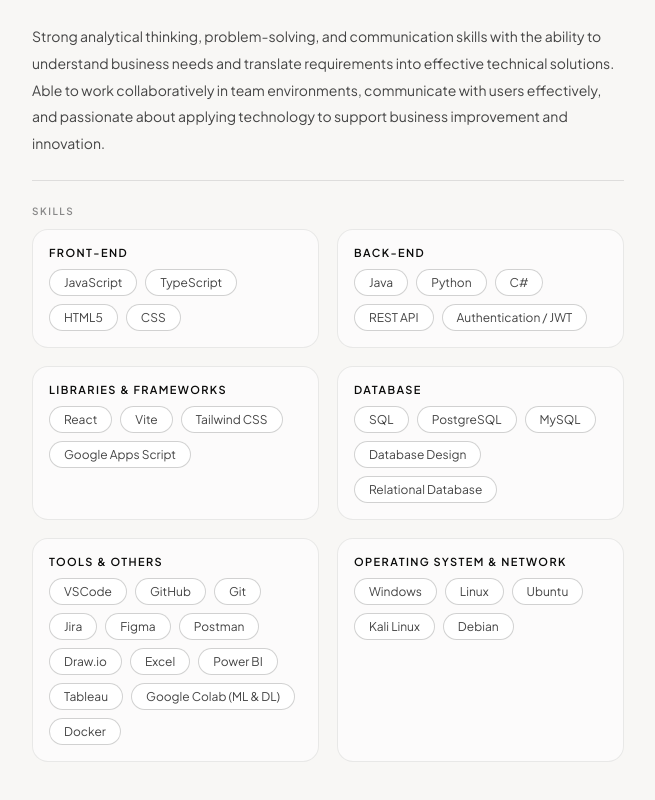
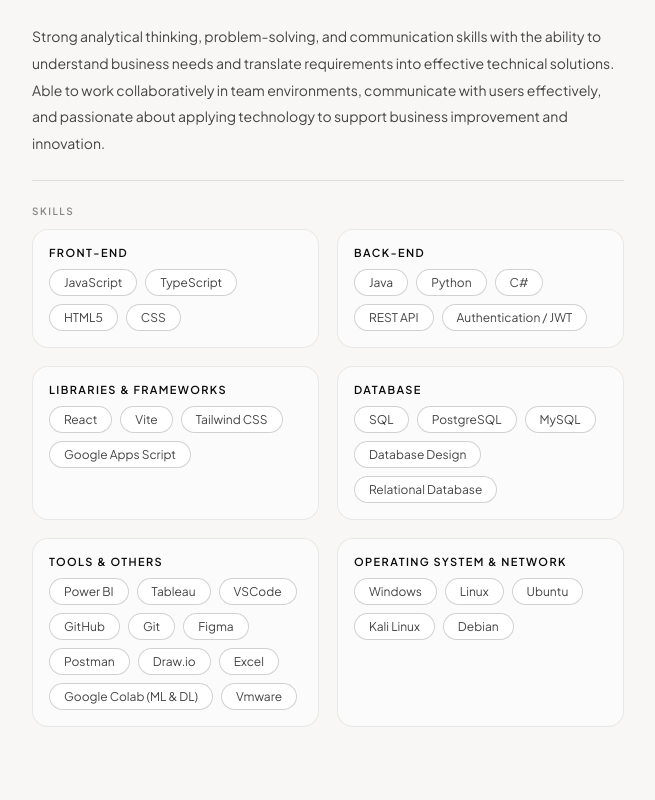
Before and after one commit to Ahraina/Portfolio-Thanarat, a React (Vite) app: page / in a window 1280 px wide. Shown: the part 751-1551 px from the top of the page, without its empty margins (448-1103 px from the left). Built offline with nearby package versions, Linux system fonts and the light colour scheme.

Commit message:
Update AboutPage.jsx

```diff
--- a/src/pages/AboutPage.jsx
+++ b/src/pages/AboutPage.jsx
@@ -29,18 +29,17 @@
     'Relational Database',
   ],
   'Tools & Others': [
+    'Power BI',
+    'Tableau',
     'VSCode',
     'GitHub',
     'Git',
-    'Jira',
     'Figma',
     'Postman',
     'Draw.io',
     'Excel',
-    'Power BI',
-    'Tableau',
     'Google Colab (ML & DL)',
-    'Docker',
+    'Vmware',
   ],
   'Operating System & Network': [
     'Windows',
```
